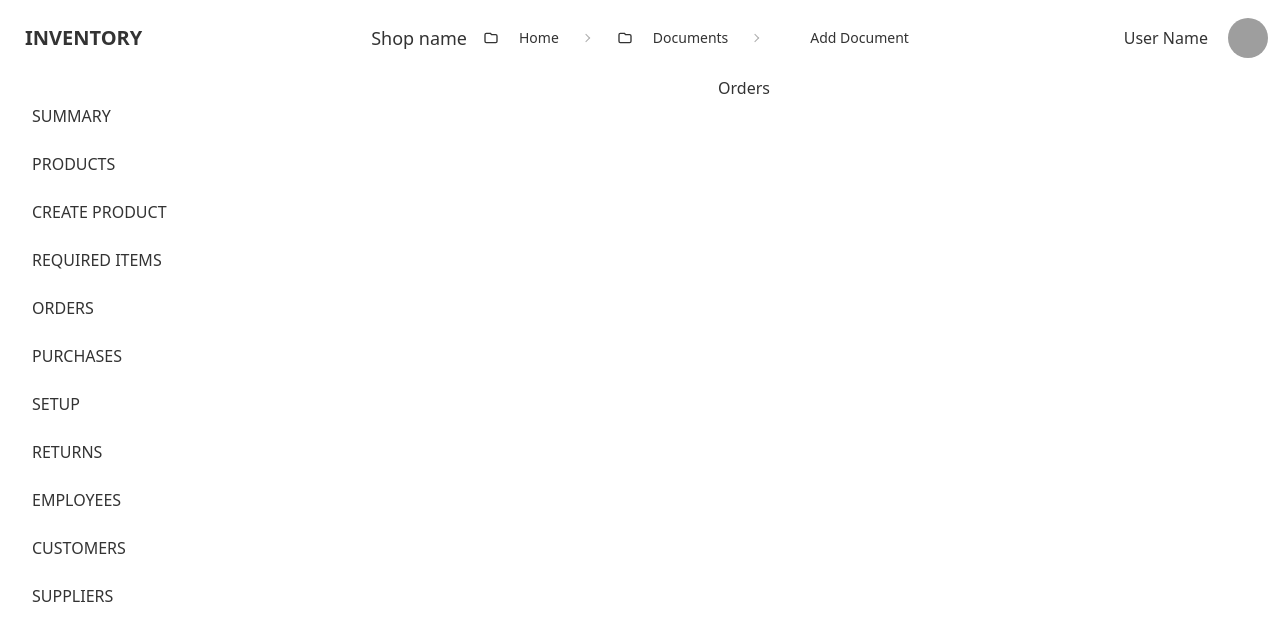
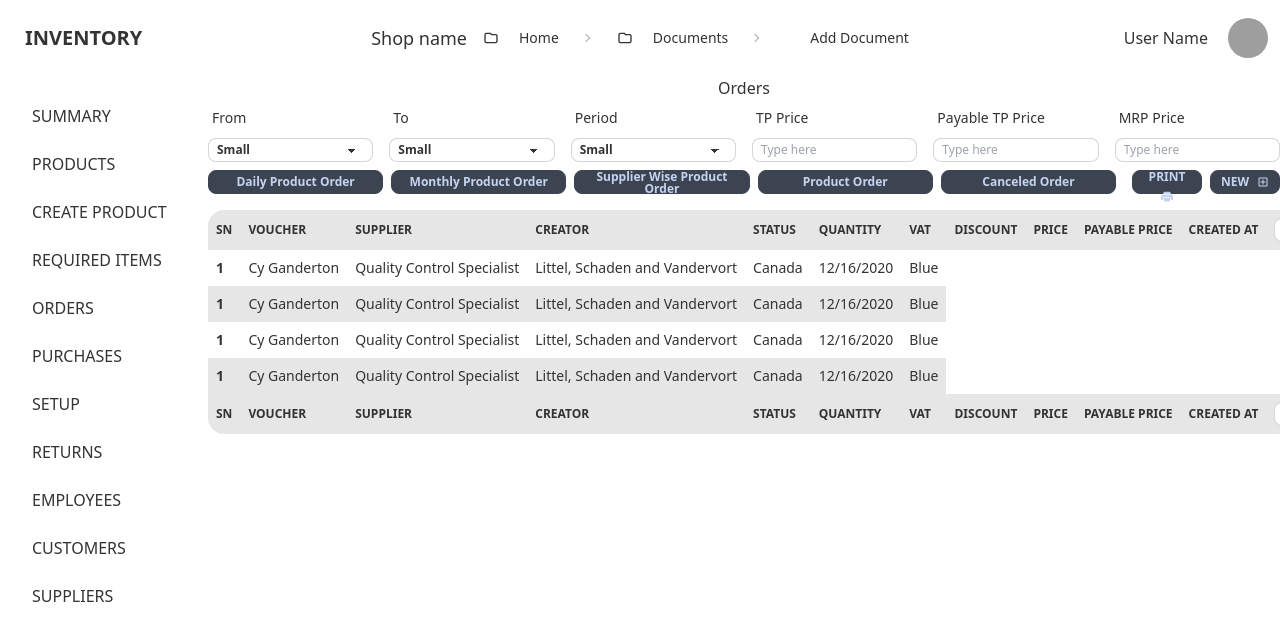
Before and after one commit to nDevers/inventory-management-system, a React (Create React App) app: page /dashboard/orders in a window 1280 px wide. Shown: the top 640 px of the page. Built offline with nearby package versions, Linux system fonts and the light colour scheme; grey boxes are pictures that could not be loaded.

Commit message:
order page

```diff
--- a/package.json
+++ b/package.json
@@ -9,6 +9,7 @@
     "@testing-library/user-event": "^13.5.0",
     "daisyui": "^2.15.4",
     "firebase": "^9.8.3",
+    "flowbite": "^1.4.7",
     "react": "^18.2.0",
     "react-confirm-alert": "^3.0.2",
     "react-dom": "^18.2.0",
@@ -17,6 +18,7 @@
     "react-router-dom": "^6.3.0",
     "react-scripts": "5.0.1",
     "react-toastify": "^9.0.4",
+    "tw-elements": "^1.0.0-alpha12",
     "web-vitals": "^2.1.4"
   },
   "scripts": {
--- a/src/App.js
+++ b/src/App.js
@@ -19,7 +19,7 @@ import Dashboard from './Pages/Dashboard/Dashboard';
 import DashboardSummary from './Pages/Dashboard/DashboardSummary';
 import Products from './Pages/Dashboard/Products/Products';
 import RequiredItems from './Pages/Dashboard/RequiredItems';
-import Orders from './Pages/Dashboard/Orders';
+import Orders from './Pages/Dashboard/Orders/Orders';
 import Purchases from './Pages/Dashboard/Purchases';
 import Returns from './Pages/Dashboard/Returns';
 import Employees from './Pages/Dashboard/Employees';
--- a/src/index.js
+++ b/src/index.js
@@ -1,6 +1,7 @@
 import React from 'react';
 import ReactDOM from 'react-dom/client';
 import './index.css';
+import 'tw-elements';
 import App from './App';
 import { BrowserRouter } from 'react-router-dom';
 
--- a/src/pages/Dashboard/Orders.js
+++ /dev/null
@@ -1,11 +0,0 @@
-import React from 'react';
-
-const Orders = () => {
-    return (
-        <div>
-            <h2>Orders</h2>
-        </div>
-    );
-};
-
-export default Orders;
--- /dev/null
+++ b/src/pages/Dashboard/Orders/OrderRow.js
@@ -0,0 +1,17 @@
+import React from 'react';
+
+const OrderRow = () => {
+    return (
+        <tr>
+            <th>1</th>
+            <td>Cy Ganderton</td>
+            <td>Quality Control Specialist</td>
+            <td>Littel, Schaden and Vandervort</td>
+            <td>Canada</td>
+            <td>12/16/2020</td>
+            <td>Blue</td>
+        </tr>
+    );
+};
+
+export default OrderRow;
--- /dev/null
+++ b/src/pages/Dashboard/Orders/Orders.js
@@ -0,0 +1,141 @@
+import React from 'react';
+import { BsPrinterFill } from 'react-icons/bs';
+import { MdOutlineAddBox } from 'react-icons/md';
+import OrderRow from './OrderRow';
+
+const Orders = () => {
+    const tableHead = <tr>
+        <th className='text-xs' >SN</th>
+        <th className='text-xs' >Voucher</th>
+        <th className='text-xs' >Supplier</th>
+        <th className='text-xs' >Creator</th>
+        <th className='text-xs' >Status</th>
+        <th className='text-xs' >Quantity</th>
+        <th className='text-xs' >VAT</th>
+        <th className='text-xs' >Discount</th>
+        <th className='text-xs' >Price</th>
+        <th className='text-xs' >Payable Price</th>
+        <th className='text-xs' >Created At</th>
+        <th className='text-xs' >
+            <select class="select select-bordered select-xs w-full max-w-xs">
+                <option disabled selected>10</option>
+                <option>20</option>
+                <option>30</option>
+                <option>40</option>
+                <option>50</option>
+                <option>60</option>
+                <option>70</option>
+                <option>80</option>
+                <option>90</option>
+                <option>100</option>
+            </select>
+        </th>
+    </tr>;
+
+    return (
+        <div>
+            <h2>Orders</h2>
+
+            <div className='grid grid-cols-6 gap-4 mb-2'>
+                <div className="div">
+                    <label class="label">
+                        <span class="label-text">From</span>
+                    </label>
+                    <select class="select select-bordered select-xs w-full max-w-xs">
+                        <option disabled selected>Small</option>
+                        <option>Small Apple</option>
+                        <option>Small Orange</option>
+                        <option>Small Tomato</option>
+                    </select>
+                </div>
+
+                <div className="div">
+                    <label class="label">
+                        <span class="label-text">To</span>
+                    </label>
+                    <select class="select select-bordered select-xs w-full max-w-xs">
+                        <option disabled selected>Small</option>
+                        <option>Small Apple</option>
+                        <option>Small Orange</option>
+                        <option>Small Tomato</option>
+                    </select>
+                </div>
+
+                <div className="div">
+                    <label class="label">
+                        <span class="label-text">Period</span>
+                    </label>
+                    <select class="select select-bordered select-xs w-full max-w-xs">
+                        <option disabled selected>Small</option>
+                        <option>Small Apple</option>
+                        <option>Small Orange</option>
+                        <option>Small Tomato</option>
+                    </select>
+                </div>
+
+                <div>
+                    <label class="label">
+                        <span class="label-text">TP Price</span>
+                    </label>
+                    <input type="text" placeholder="Type here" class="input input-xs input-bordered w-full max-w-xs" />
+                </div>
+
+                <div>
+                    <label class="label">
+                        <span class="label-text">Payable TP Price</span>
+                    </label>
+                    <input type="text" placeholder="Type here" class="input input-xs input-bordered w-full max-w-xs" />
+                </div>
+
+                <div>
+                    <label class="label">
+                        <span class="label-text">MRP Price</span>
+                    </label>
+                    <input type="text" placeholder="Type here" class="input input-xs input-bordered w-full max-w-xs" />
+                </div>
+            </div>
+
+            <div className='flex justify-between gap-4 text-xs'>
+                <div className='grid grid-cols-5 gap-2 mb-4'>
+                    <button class="btn btn-xs capitalize">Daily Product Order</button>
+                    <button class="btn btn-xs capitalize">Monthly Product Order</button>
+                    <button class="btn btn-xs capitalize">Supplier Wise Product Order</button>
+                    <button class="btn btn-xs capitalize">Product Order</button>
+                    <button class="btn btn-xs capitalize">Canceled Order</button>
+                </div>
+
+                <div className='grid grid-cols-2 gap-2 mb-2'>
+                    <button class="btn btn-xs gap-2">
+                        Print
+                        <BsPrinterFill />
+                    </button>
+                    <button class="btn btn-xs gap-2">
+                        New
+                        <MdOutlineAddBox />
+                    </button>
+                </div>
+            </div>
+
+            <table class="table table-zebra table-compact w-full">
+                <thead>
+                    {
+                        tableHead
+                    }
+                </thead>
+                <tbody>
+                    <OrderRow />
+                    <OrderRow />
+                    <OrderRow />
+                    <OrderRow />
+                </tbody>
+                <tfoot>
+                    {
+                        tableHead
+                    }
+                </tfoot>
+            </table>
+        </div>
+    );
+};
+
+export default Orders;
--- a/tailwind.config.js
+++ b/tailwind.config.js
@@ -1,7 +1,7 @@
 /** @type {import('tailwindcss').Config} */
 module.exports = {
   content: [
-    "./src/**/*.{js,jsx,ts,tsx}",
+    "./src/**/*.{js,jsx,ts,tsx}", './src/**/*.{html,js}', './node_modules/tw-elements/dist/js/**/*.js'
   ],
   theme: {
     extend: {},
@@ -20,5 +20,5 @@ module.exports = {
       "light",
     ],
   },
-  plugins: [require("daisyui", '@tailwindcss/forms')],
+  plugins: [require("daisyui", '@tailwindcss/forms', 'tw-elements/dist/plugin', 'flowbite/plugin')],
 }
```
Also changed, not shown: 1 other file (tests, documents, lock files or other folders).
